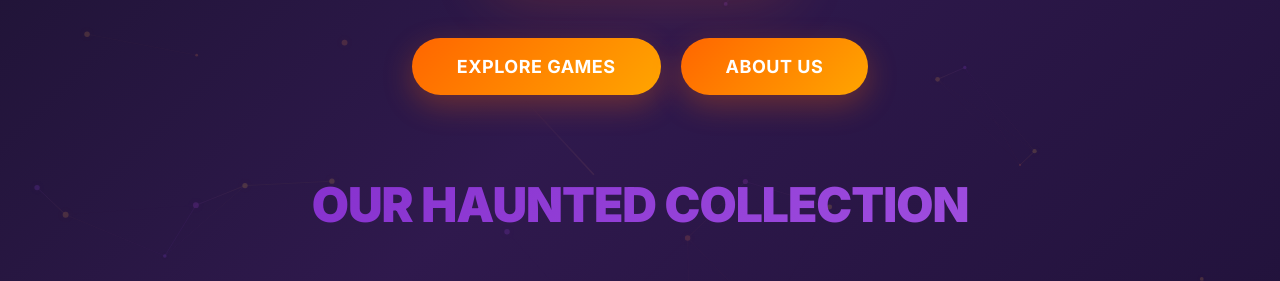
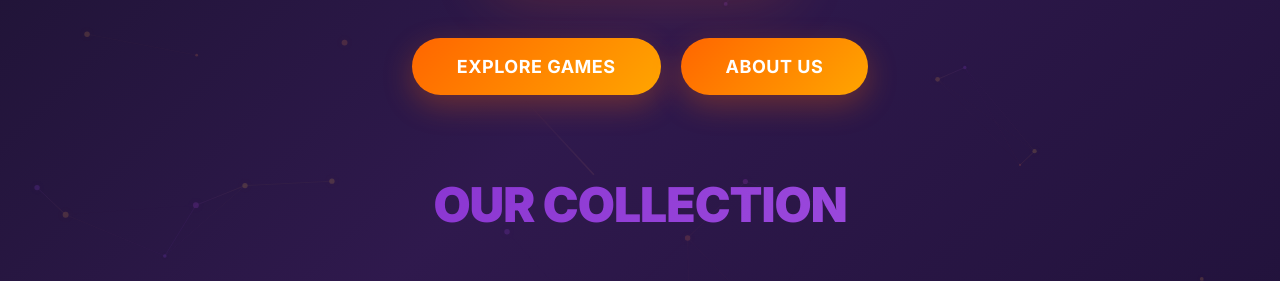
Before and after one commit to bebbybonkers/deltarune-web-port-v1, a plain HTML site: page index.html in a window 1280 px wide. Shown: the part 447-728 px from the top of the page. Drawn offline with Linux system fonts and the light colour scheme.

Commit message:
Update index.html

```diff
--- a/index.html
+++ b/index.html
@@ -321,7 +321,7 @@
 		</div>
 
 		<div id="games-list" class="games-section">
-			<h2 class="section-title">Our Haunted Collection</h2>
+			<h2 class="section-title">Our Collection</h2>
 			<div id="games-grid" class="games-grid">
 				<!-- Game cards will be dynamically inserted here by JavaScript -->
 			</div>
```
